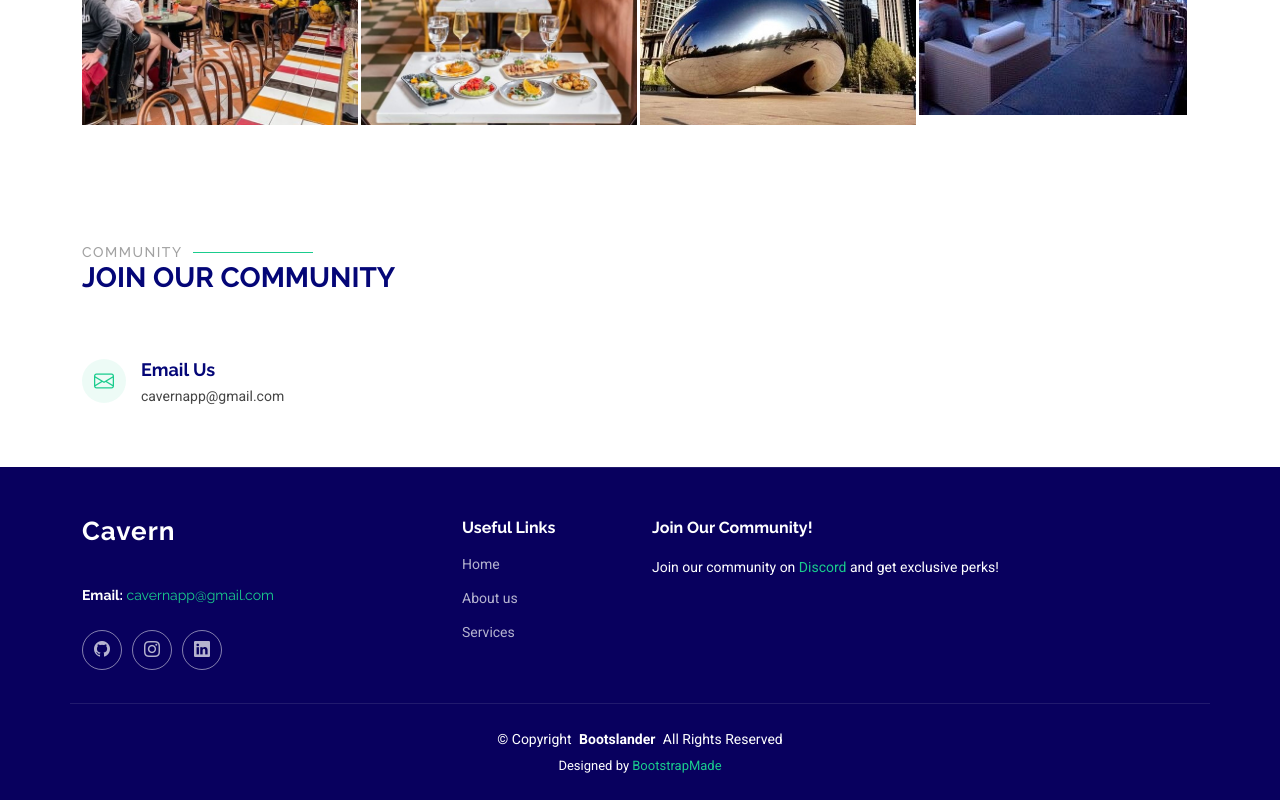
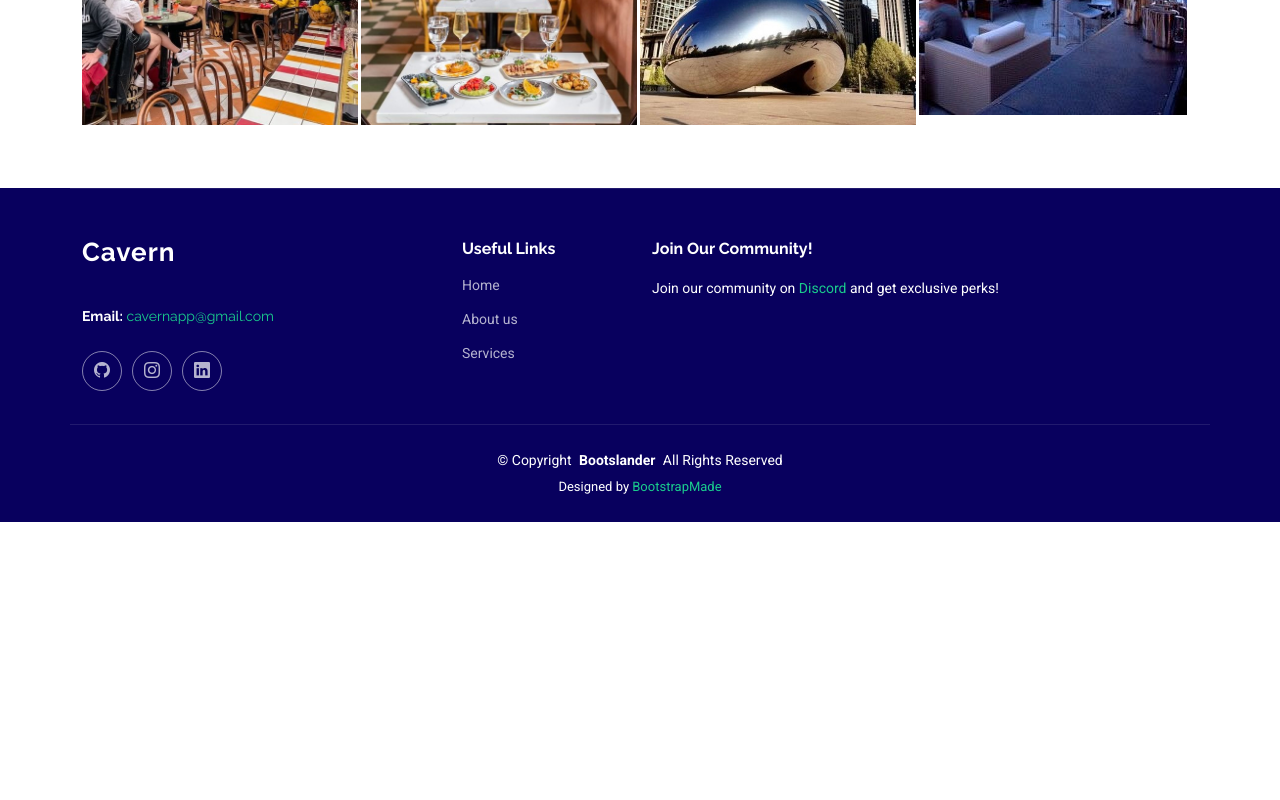
Before and after one commit to CavernApp/LandingPage, a plain HTML site: page index.html in a window 1280 px wide. Shown: the part 4791-5591 px from the top of the page. After the commit the page ends 5313 px from the top, so only its background shows below. Drawn offline with Linux system fonts and the light colour scheme.

Commit message:
Update index.html

```diff
--- a/index.html
+++ b/index.html
@@ -497,45 +497,6 @@
         </div>
       </section>
       <!-- /Gallery Section -->
-
-      <!-- Contact Section -->
-      <section id="contact" class="contact section">
-        <!-- Section Title -->
-        <div class="container section-title" data-aos="fade-up">
-          <h2>Community</h2>
-          <div>
-            <span>Join </span>
-            <span class="description-title">Our Community</span>
-          </div>
-        </div>
-        <!-- End Section Title -->
-
-        <div class="container" data-aos="fade" data-aos-delay="100">
-          <div class="row gy-4">
-            <div class="col-lg-4">
-              <div
-                class="info-item d-flex"
-                data-aos="fade-up"
-                data-aos-delay="400"
-              >
-                <i class="bi bi-envelope flex-shrink-0"></i>
-                <div>
-                  <h3>Email Us</h3>
-                  <p>cavernapp@gmail.com
-                  </p>
-                </div>
-              </div>
-              <!-- End Info Item -->
-            </div>
-
-            <div class="col-lg-8">
-
-            </div>
-            <!-- End Contact Form -->
-          </div>
-        </div>
-      </section>
-      <!-- /Contact Section -->
     </main>
 
     <footer id="footer" class="footer dark-background">
```
